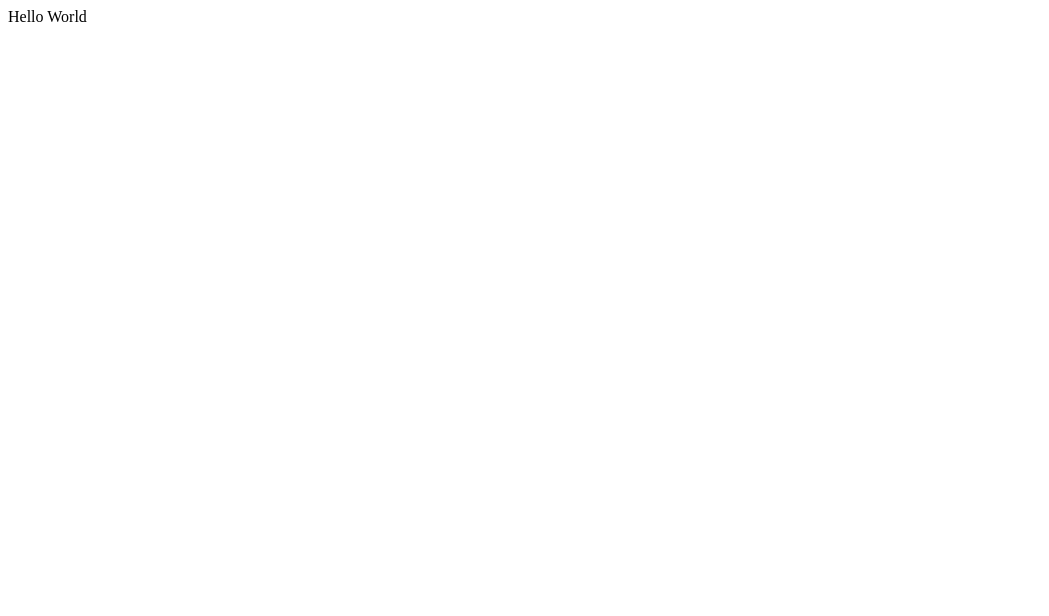
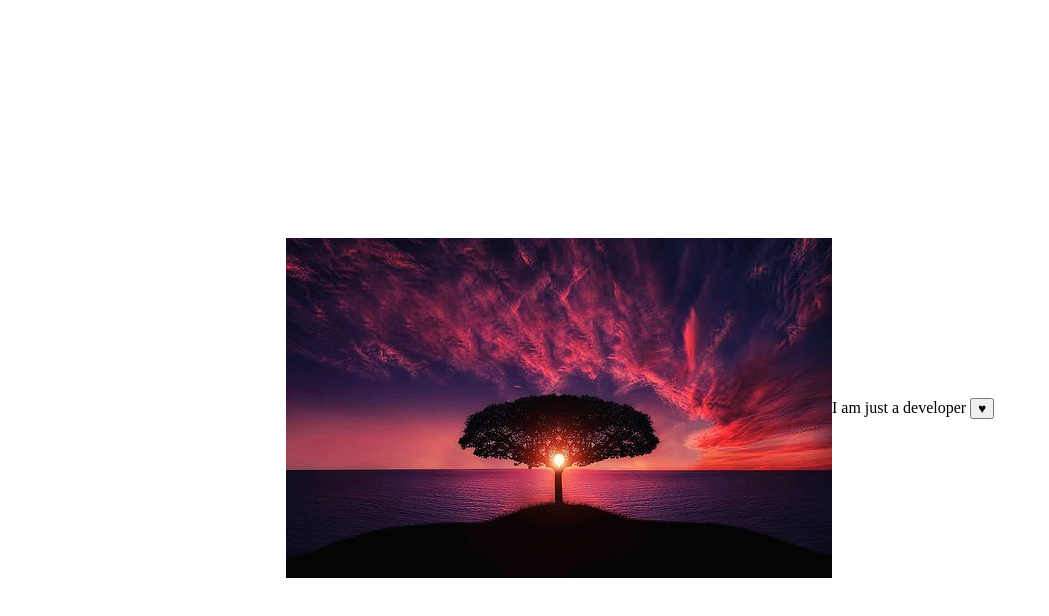
Before and after one commit to Ch0Ko/Ch0Ko.github.io, a plain HTML site: page index.html in a window 1280 px wide. Shown: the whole page, without its empty margins (0-1049 px from the left). Drawn offline with Linux system fonts and the light colour scheme.

Commit message:
First content

```diff
--- a/index.html
+++ b/index.html
@@ -1 +1,20 @@
-Hello World
+<!DOCTYPE html>
+<html lang="en">
+<head>
+    <meta charset="UTF-8">
+    <meta name="viewport" content="width=device-width, initial-scale=1.0">
+    <title>My-Web</title>
+    <link href="./styles/index.css" rel="stylesheet">
+</head>
+<body>
+    <main class="main">
+        <img src="./me.png" alt="Photos">
+        <div class="bio">I am just a developer <button id="like">&hearts;</button></div>
+    </main>
+
+
+
+
+    <script src="./scripts/index.js"></script>
+</body>
+</html>
--- /dev/null
+++ b/scripts/index.js
@@ -0,0 +1,2 @@
+const $like = document.querySelector("#like");
+$like.addEventListener("click",() => ($like.style.color = "red"));
--- /dev/null
+++ b/styles/index.css
@@ -0,0 +1,6 @@
+.main {
+    display: flex;
+    align-items: center;
+    justify-content: center;
+    height: 100vh;
+}
```
Also changed, not shown: me.png (added).
